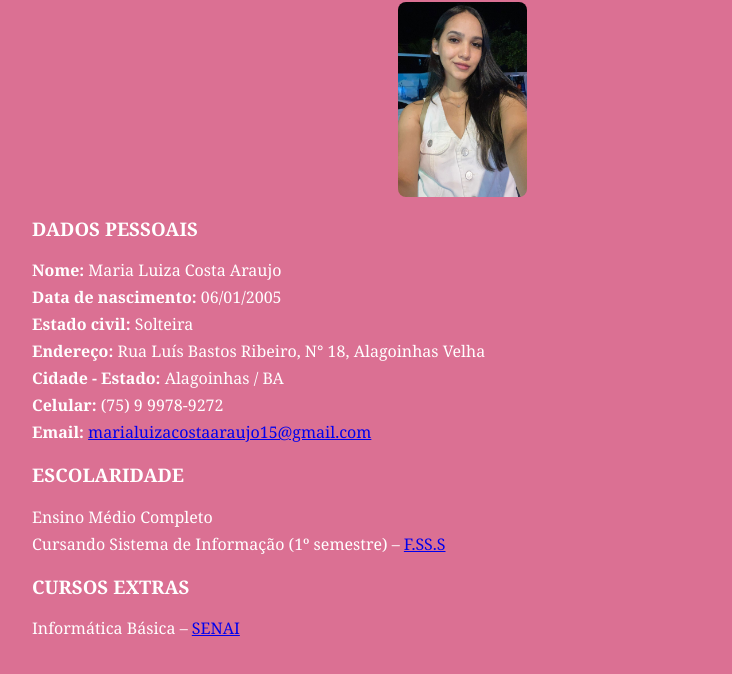
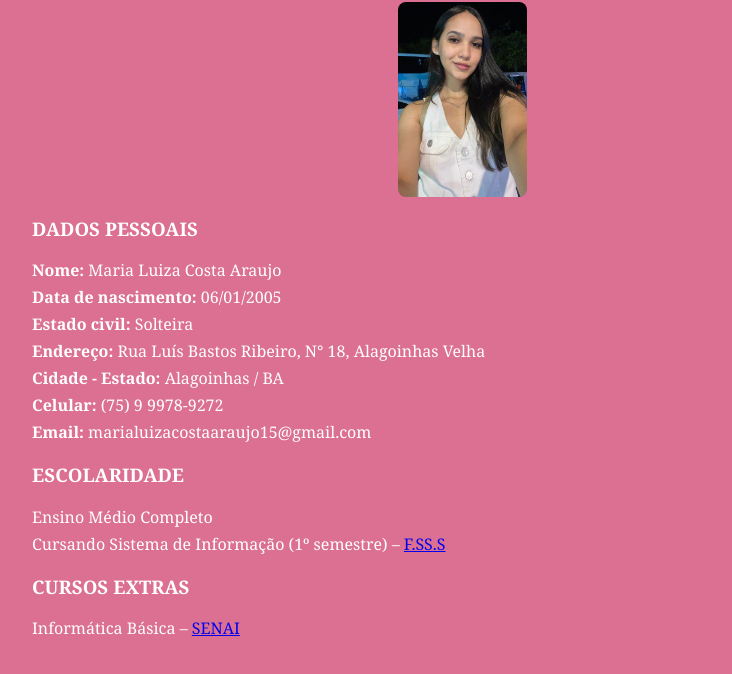
Before and after one commit to Marialuiza061/Malucurriculo2, a plain HTML site: page index.html in a window 1280 px wide. Shown: the part 104-778 px from the top of the page, without its empty margins (178-910 px from the left). Drawn offline with Linux system fonts and the light colour scheme.

Commit message:
Update index.html

```diff
--- a/index.html
+++ b/index.html
@@ -54,7 +54,7 @@
             <li><strong>Endereço:</strong> Rua Luís Bastos Ribeiro, N° 18, Alagoinhas Velha</li>
             <li><strong>Cidade - Estado:</strong> Alagoinhas / BA</li>
             <li><strong>Celular:</strong> (75) 9 9978-9272</li>
-            <li><strong>Email:</strong> <a href="mailto:marialuizacostaaraujo15@gmail.com">marialuizacostaaraujo15@gmail.com</a></li>
+            <li><strong>Email:</strong> marialuizacostaaraujo15@gmail.com</li>
         </ul>
     </section>
 
```
